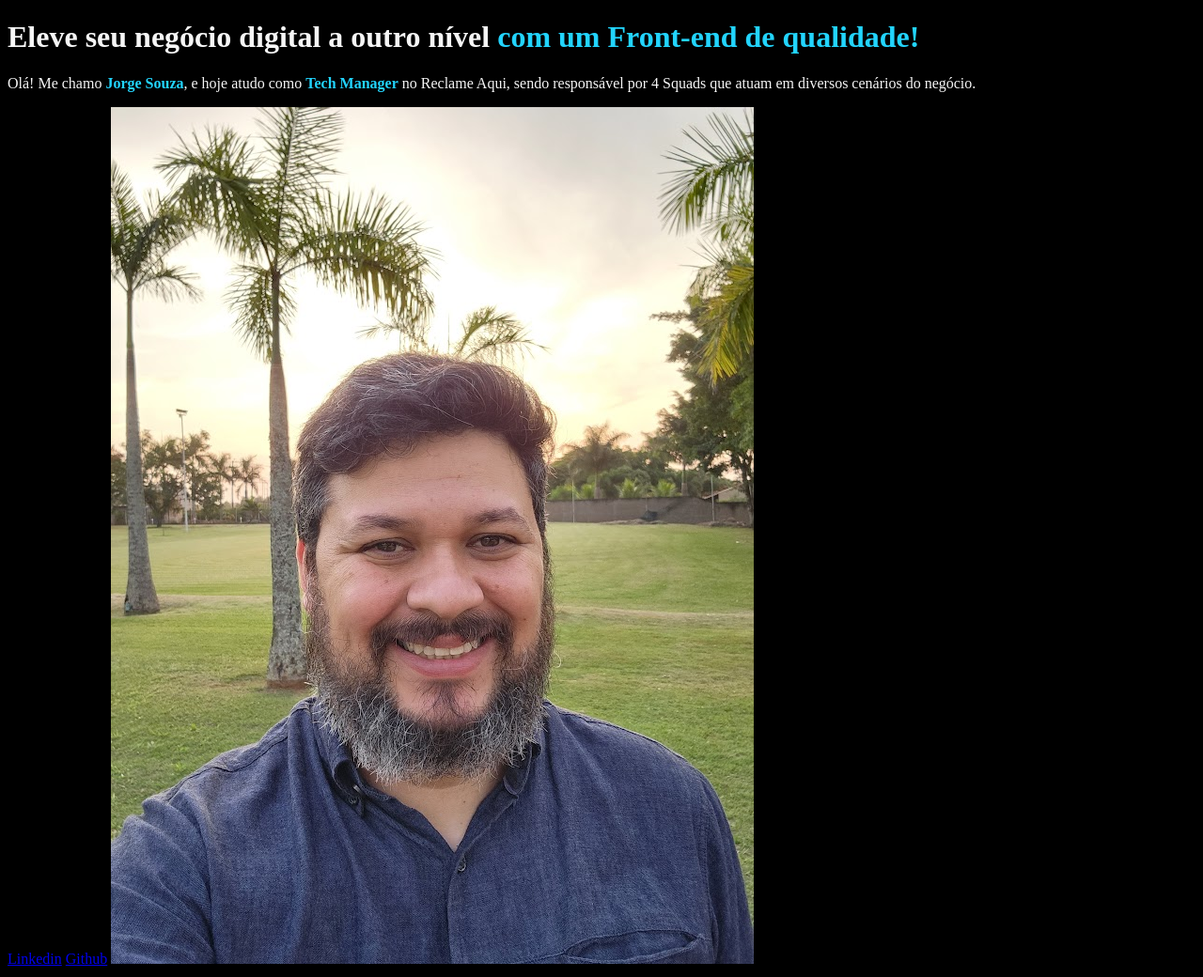
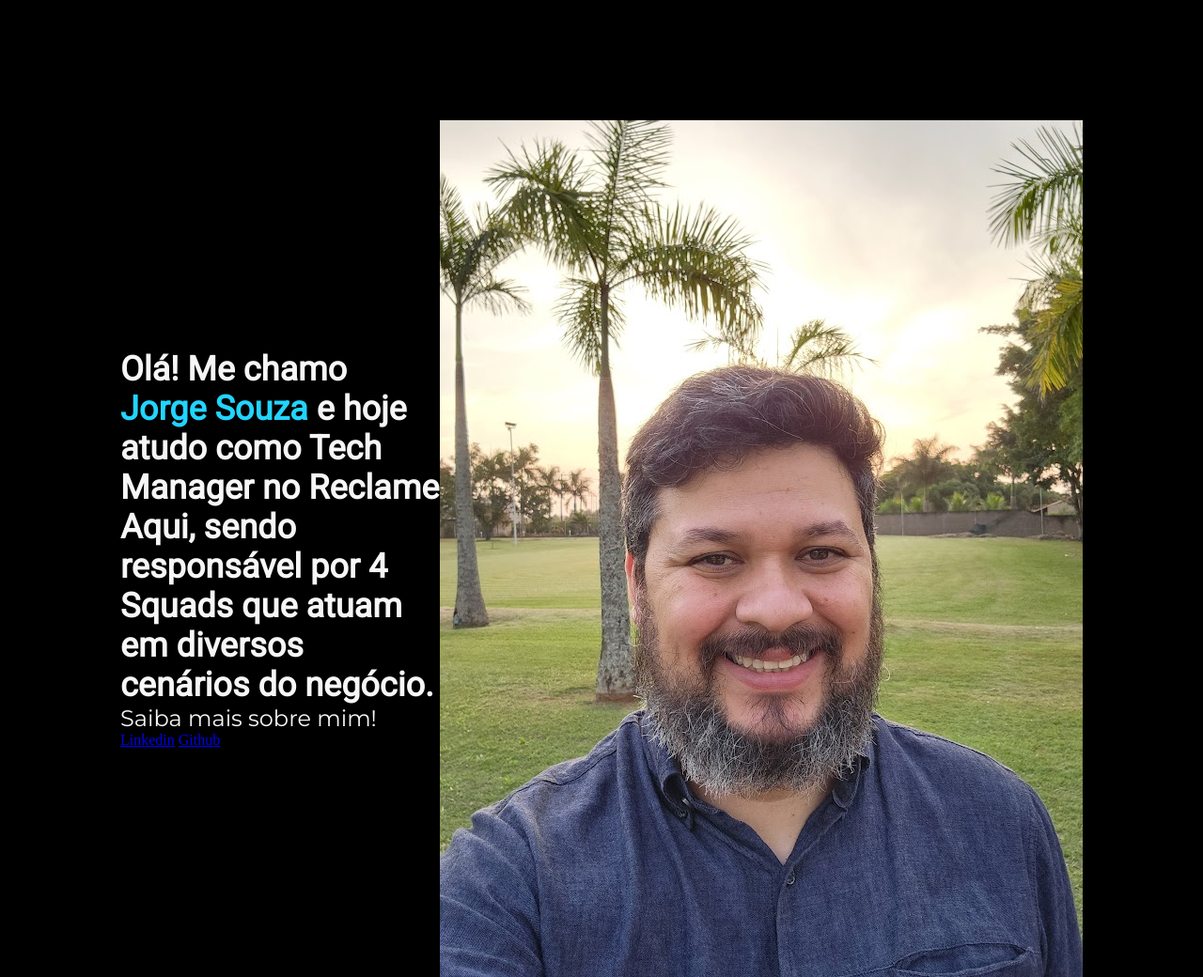
Before and after one commit to jorgsouza/site_html_css_para_testes, a plain HTML site: page index.html in a window 1280 px wide. Shown: the whole page at 94% size. Drawn offline with Linux system fonts and the light colour scheme.

Commit message:
add new class, fonts[Roboto,Montserrat] in style.css

```diff
--- a/css/style.css
+++ b/css/style.css
@@ -1,9 +1,39 @@
+@import url('https://fonts.googleapis.com/css2?family=Montserrat&family=Roboto&display=swap');
+
+* {
+    margin: 0;
+    padding: 0;
+}
+
 body {
+    height: 100vh;
+    box-sizing: border-box;
     background-color: black;
     color: #F6F6F6;
-
 }
 
-strong {
-    color: #22d4fd
+.title-highlighting {
+    color: #22D4FD
 }
+
+.presentation {
+    margin: 10%;
+    display: flex;
+    align-items: center;
+    justify-content: space-between;
+}
+
+.presentation__content {
+    width: 615;
+    height: 482;
+}
+
+.presentation__content__title {
+    font-size: 36px;
+    font-family: 'Roboto', sans-serif;
+}
+
+.presentation__content__paragraph {
+    font-size: 24px;
+    font-family: 'Montserrat', sans-serif;
+}
--- a/index.html
+++ b/index.html
@@ -5,22 +5,22 @@
     <meta http-equiv="X-UA-Compatible" content="IE=edge" />
     <meta name="viewport" content="width=device-width, initial-scale=1.0" />
     <title>Who is Jorge Souza</title>
-    <link rel="stylesheet" href="css/style.css">
+    <link rel="stylesheet" href="css/style.css" />
   </head>
   <body>
     <header></header>
-    <main>
-      <h1>
-        Eleve seu negócio digital a outro nível
-        <strong>com um Front-end de qualidade!</strong>
-      </h1>
-      <p>
-        Olá! Me chamo <strong>Jorge Souza</strong>, e hoje atudo como
-        <strong>Tech Manager</strong> no Reclame Aqui, sendo responsável por 4
-        Squads que atuam em diversos cenários do negócio.
-      </p>
-      <a href="https://www.linkedin.com/in/jorgsouza/">Linkedin</a>
-      <a href="https://github.com/jorgsouza">Github</a>
+    <main class="presentation">
+      <section class="presentation__content">
+        <h1 class="presentation__content__title">
+          Olá! Me chamo
+          <strong class="title-highlighting">Jorge Souza </strong>e hoje atudo
+          como Tech Manager no Reclame Aqui, sendo responsável por 4 Squads que
+          atuam em diversos cenários do negócio.
+        </h1>
+        <p class="presentation__content__paragraph">Saiba mais sobre mim!</p>
+        <a href="https://www.linkedin.com/in/jorgsouza/">Linkedin</a>
+        <a href="https://github.com/jorgsouza">Github</a>
+      </section>
       <img
         src="img/jorgsouza.jpg"
         alt="Foto de Jorge Souza, no casamento de um dos seus melhores amigos"
```
Also changed, not shown: img/familia.jpg (added).
